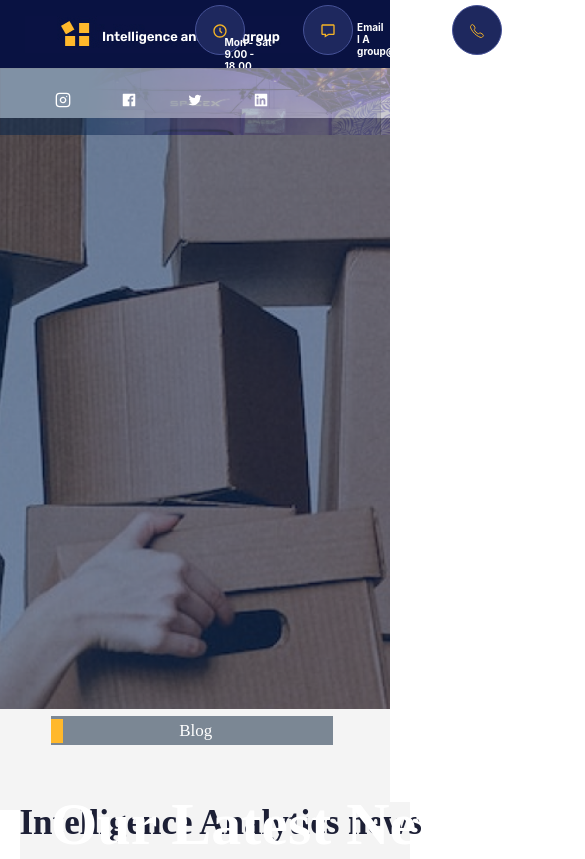
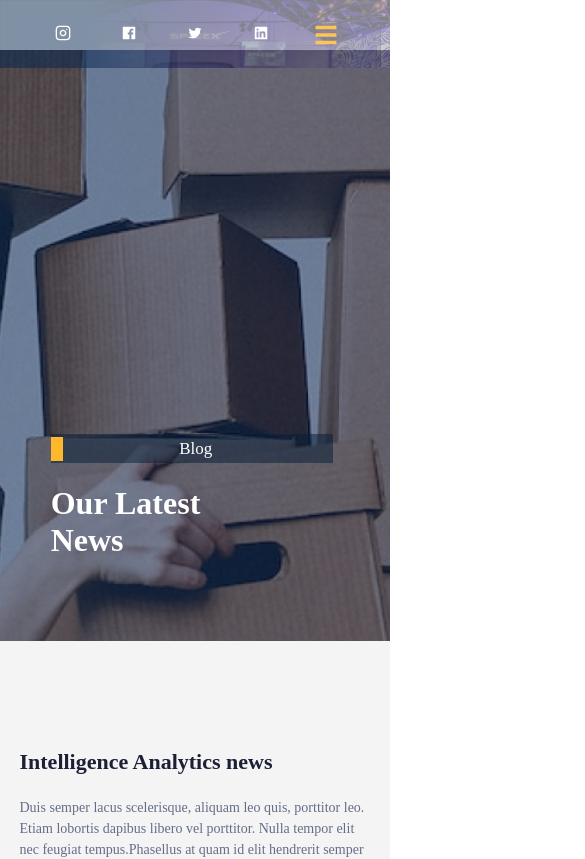
Before and after one commit to musi922/Visit-Rwanda-Project, a React (Create React App) app: page /Blog in a window 390 px wide. Shown: the top 859 px of the page, 585 px wide, since content can reach past the window. Built offline with nearby package versions, Linux system fonts and the light colour scheme.

Commit message:
first-commit

```diff
--- a/src/Components/Blog.css
+++ b/src/Components/Blog.css
@@ -1,3 +1,179 @@
+
+body{
+  overflow-x: hidden;
+
+}
+@media only screen and (max-width: 767px) {
+  .navs {
+    display: none;
+  }
+  body{
+    overflow-x: hidden;
+    padding: 0;
+    margin: 0;
+
+  }
+
+
+}
+
+
+.nav-btn{
+  cursor: pointer;
+  color: #FFB629;
+  visibility: none;
+  opacity: 0;
+  font-size: 24px;
+  position: absolute;
+  margin-left: 79%;
+  margin-top: 22px;
+  border: none;
+  background: transparent;
+  outline: none;
+
+
+}
+
+@media only screen and (max-width: 767px){
+  body{
+    overflow-x: hidden;
+  }
+  .nav-btn{
+    visibility: visible;
+    opacity: 1;
+  }
+  .submenus{
+    position: absolute;
+    top: 142px;
+    left: 0;
+    height: 50%;
+    width: 100%;
+    align-items: center;
+    justify-content: center;
+
+
+    transition: 1s;
+    transform: translateY(-100vh);
+  }
+  .submenus h1{
+    display: flex;
+    flex-direction: column;
+    color: red;
+
+  }
+  .homes h1{
+    display: flex;
+    position: absolute;
+    margin-left: 22%;
+    margin-top: -22%;
+  }
+  h1{
+    color: red;
+  }
+  .Servicess h1{
+    display: flex;
+    position: absolute;
+    margin-left: 4%;
+    margin-top: -13%;
+  }
+  .Abouts h1{
+    display: flex;
+    position: absolute;
+    margin-left: -14.5%;
+    margin-top: -4%;
+  }
+  .projectss h1{
+    display: flex;
+    position: absolute;
+    margin-left: -32.5%;
+    margin-top: 6%;
+  }
+  .contacts h1{
+    display: flex;
+    position: absolute;
+    margin-left: -52%;
+    margin-top: 16%;
+  }
+  .Careerss h1{
+    display: flex;
+    position: absolute;
+    margin-left: -70%;
+    margin-top: 25%;
+  }
+
+  .responsive_submenu{
+     transform: none;
+  }
+  .nextmenus{
+    display: flex;
+    flex-direction: row;
+    justify-content: flex-end;
+    align-items: center;
+    margin-left: -38%;
+    margin-top: 3px;
+    width: 416.99px;
+    height: 63px;
+
+  }
+  .appoints{
+    display: none;
+  }
+
+  .logistics{
+    margin-top: -22%;
+
+    position: absolute;
+    margin-left: -12%;
+  }
+
+  .logistics h1{
+    margin-top: -120%;
+    position: absolute;
+    width: 294px;
+    height: 83px;
+    margin-left: 2%;
+
+  }
+  .logs{
+    margin-top: -122%;
+    position: absolute;
+  }
+  .logistics h2{
+    margin-top: -21%;
+    font-size: 4px;
+    position: absolute;
+  }
+  .explos{
+    margin-top: -90%;
+    position: absolute;
+  }
+  .rois{
+    margin-left: -14%;
+  }
+ .about{
+  margin-top: -34%;
+ }
+ .ric{
+  margin-top: -26%;
+  position: absolute;
+ }
+ .why{
+  margin-top: 144%;
+ }
+ .whys{
+  margin-top: 144%;
+ }
+ .us{
+  margin-top: 326%;
+ }
+
+
+
+
+
+}
+
+
 .newsi{
     display: flex;
     flex-direction: column;
--- a/src/Components/Blog.js
+++ b/src/Components/Blog.js
@@ -1,4 +1,4 @@
-import React from 'react'
+import React ,{ useRef }from 'react'
 import './Blog.css'
 import Nav from './Nav'
 import Newscard from './Newscard'
@@ -22,14 +22,27 @@ import bed from "../images/bed.jpg";
 import amer from "../images/amer.jpeg";
 import breaks from "../images/breaks.jpg";
 import Footer from './Footer'
+import { FaBars, FaTimes} from "react-icons/fa"
+import { useMediaQuery } from 'react-responsive';
 
 
 const Blog = () => {
+  const navRef = useRef();
+  const isSmallScreen = useMediaQuery({ query: '(max-width: 767px)' });
+  const isLargeScreen = useMediaQuery({ query: '(min-width: 1024px)' });
+
+
+  const Shownavbar = () => {
+    navRef.current.classList.toggle("responsive_submenu");
+  }
+
   return (
     <div>
-      <Nav/>
+      <div className='navs' style={{display:isSmallScreen? "none":""}}>
+        <Nav/>
+      </div>
       <div className='menus-bar'>
-        <div className='submenus'>
+        <div className='submenus'  ref={navRef} style={{background: isSmallScreen? "#070d29":"",height: isSmallScreen? "50vh":"",width: isSmallScreen? "330px":""}}>
         <div className='homes'>
         <Link to={"/"}  style={{textDecoration:"none"}}><h1>Home</h1></Link>
         </div>
@@ -60,26 +73,30 @@ const Blog = () => {
               Request appoint
             </div>
 
+
         </div>
+        <button onClick={Shownavbar} className='nav-btn nav-close-btn'>
+            <FaBars/>
+            </button>
 
       </div>
-      <div className='bodysi'>
-        <img src={blogs} className='Photos'/>
-        <div className='textss'>
+      <div className='bodysi' style={{height: isSmallScreen ? '115vh':""}}>
+        <img src={blogs} className='Photos' style={{width: isSmallScreen ? '100%':'',}}/>
+        <div className='textss' style={{marginTop: isSmallScreen ? '-90%':'',}}>
           <div className='logisticss'>
             <div className='colors'></div>
             <h1>Blog</h1>
 
           </div>
-          <h2>Our Latest News</h2>
+          <h2 style={{fontSize: isSmallScreen ? '32px' :"", width: isSmallScreen ? '162px' :""}}>Our Latest News</h2>
 
         </div>
       </div>
-      <div className='intro'>
-        <h1>Intelligence Analytics news</h1>
-        <p>Duis semper lacus scelerisque, aliquam leo quis, porttitor leo. Etiam lobortis dapibus libero vel porttitor. Nulla tempor elit nec feugiat tempus.Phasellus at quam id elit hendrerit semper feugiat id nunc. Morbi quis justo velit. Duis semper lacus scelerisque, aliquam leo quis, porttitor leo. Fusce lectus ex, pretium efficitur suscipit sed, faucibus vel elit Integer adipiscing erat eget risus sollicitudin pellentesque non erat. Maecenas nibh dolor malesuada sagittis accumsan ipsum. Pellentesque ultrices ultrices sapien, nec tincidunt nunc posuere.</p>
+      <div className='intro' style={{marginTop: isSmallScreen ? '-80%' :"", width: isSmallScreen?"350px":""}}>
+        <h1 style={{fontSize: isSmallScreen ? '22px' :"", width: isSmallScreen ? '262px' :""}}>Intelligence Analytics news</h1>
+        <p style={{fontSize: isSmallScreen ? '14px' :"", width: isSmallScreen ? '350px' :""}}>Duis semper lacus scelerisque, aliquam leo quis, porttitor leo. Etiam lobortis dapibus libero vel porttitor. Nulla tempor elit nec feugiat tempus.Phasellus at quam id elit hendrerit semper feugiat id nunc. Morbi quis justo velit. Duis semper lacus scelerisque, aliquam leo quis, porttitor leo. Fusce lectus ex, pretium efficitur suscipit sed, faucibus vel elit Integer adipiscing erat eget risus sollicitudin pellentesque non erat. Maecenas nibh dolor malesuada sagittis accumsan ipsum. Pellentesque ultrices ultrices sapien, nec tincidunt nunc posuere.</p>
       </div>
-       <div className='newsi'>
+       <div className='newsi' style={{ marginTop: isSmallScreen ? '40%' :""}}>
         <div>
         <Newscard imgs={amer} dates="08" day="Thursday" haha="Manager recently made a worthy solution for your business" huhu="We are dedicated in creating added value for our customers by implementing modern technology in our work. " yuh=". Urgent transport solutions" yu=". Reliable & experienced staffs"/>
         </div>
@@ -94,7 +111,7 @@ const Blog = () => {
         </div>
 
         </div>
-        <div style={{marginTop:"28%",}}>
+        <div style={{marginTop:"28%",  marginTop: isSmallScreen ? '90%' :""}}>
           <Footer/>
           </div>
     </div>
--- a/src/Components/Services.js
+++ b/src/Components/Services.js
@@ -35,7 +35,7 @@ const Services = () => {
       <Nav/>
       </div>
       <div className='menus-bar'>
-        <div className='submenus' ref={navRef}>
+        <div className='submenus' ref={navRef} style={{background: isSmallScreen? "#070d29":"",height: isSmallScreen? "50vh":"",width: isSmallScreen? "330px":""}}>
         <div className='homes'>
         <Link to={"/"}  style={{textDecoration:"none"}}><h1>Home</h1></Link>
         </div>
```
